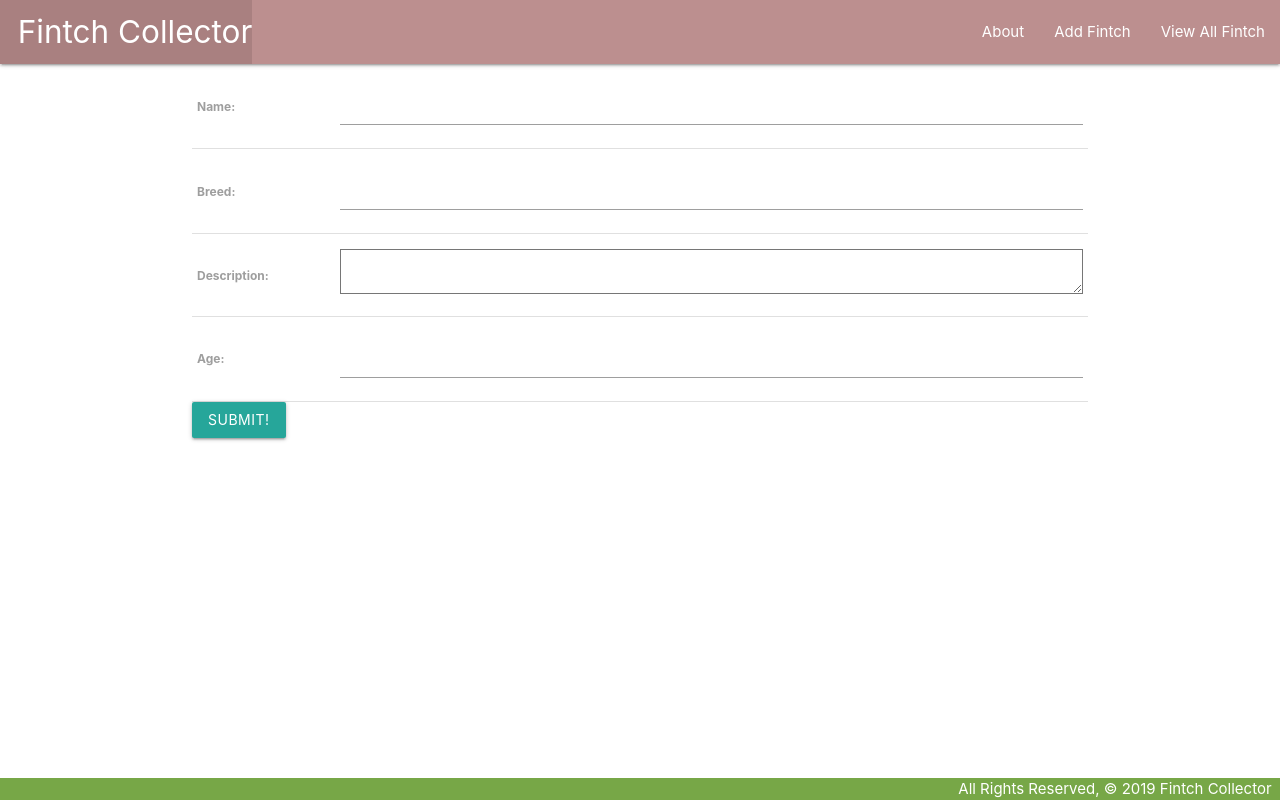
After one commit to cwill833/fitch_collector, a Django app: page /fintch/create/ in a window 1280 px wide. The commit adds this page. Run offline with Django 3.2, Linux system fonts and the light colour scheme.

Commit message:
add create page

```diff
--- a/main_app/templates/base.html
+++ b/main_app/templates/base.html
@@ -18,8 +18,9 @@
                     <li><a href="/" class="left brand-logo">&nbsp;&nbsp;Fintch Collector</a></li>
                 </ul>
                 <ul class="right">
-                    <li><a href="/about">About</a></li>
-                    <li><a href="/fintch">View All Fintch</a></li>
+                    <li><a href="{% url 'about' %}">About</a></li>
+                    <li><a href="{% url 'fintch_create' %}">Add Fintch</a></li>
+                    <li><a href="{% url 'index' %}">View All Fintch</a></li>
                 </ul>
             </div>
         </nav>
--- /dev/null
+++ b/main_app/templates/main_app/fintch_form.html
@@ -0,0 +1,14 @@
+{% extends 'base.html' %}
+
+{% block content %}
+  <!-- Leaving the action empty makes the form post to the same url used to display it -->
+  <form action="" method="post">
+    <!-- Django requires the following for security purposes -->
+    {% csrf_token %}
+    <table>
+      <!-- Render the inputs inside of <tr>s & <td>s -->
+      {{ form.as_table }}
+    </table>
+    <input type="submit" value="Submit!" class="btn">
+  </form>
+{% endblock %}
--- a/main_app/urls.py
+++ b/main_app/urls.py
@@ -5,5 +5,7 @@ urlpatterns = [
     path('', views.home, name='home'),
     path('about/', views.about, name='about'),
     path('fintch/', views.fintch_index, name='index'),
-    path('fintch/<int:fintch_id>/', views.fintch_detail, name='detail')
+    path('fintch/<int:fintch_id>/', views.fintch_detail, name='detail'),
+    path('fintch/create/', views.FintchCreate.as_view(), name='fintch_create')
+
 ]
--- a/main_app/views.py
+++ b/main_app/views.py
@@ -1,4 +1,5 @@
 from django.shortcuts import render
+from django.views.generic.edit import CreateView, UpdateView, DeleteView
 from .models import Fintch
 # Create your views here.
 
@@ -15,3 +16,8 @@ def fintch_index(request):
 def fintch_detail(request, fintch_id):
     bird = Fintch.objects.get(id=fintch_id)
     return render(request, 'fintch/detail.html', {'bird': bird})
+
+class FintchCreate(CreateView):
+    model = Fintch
+    fields = '__all__'
+    success_url = '/fintch/'
```
